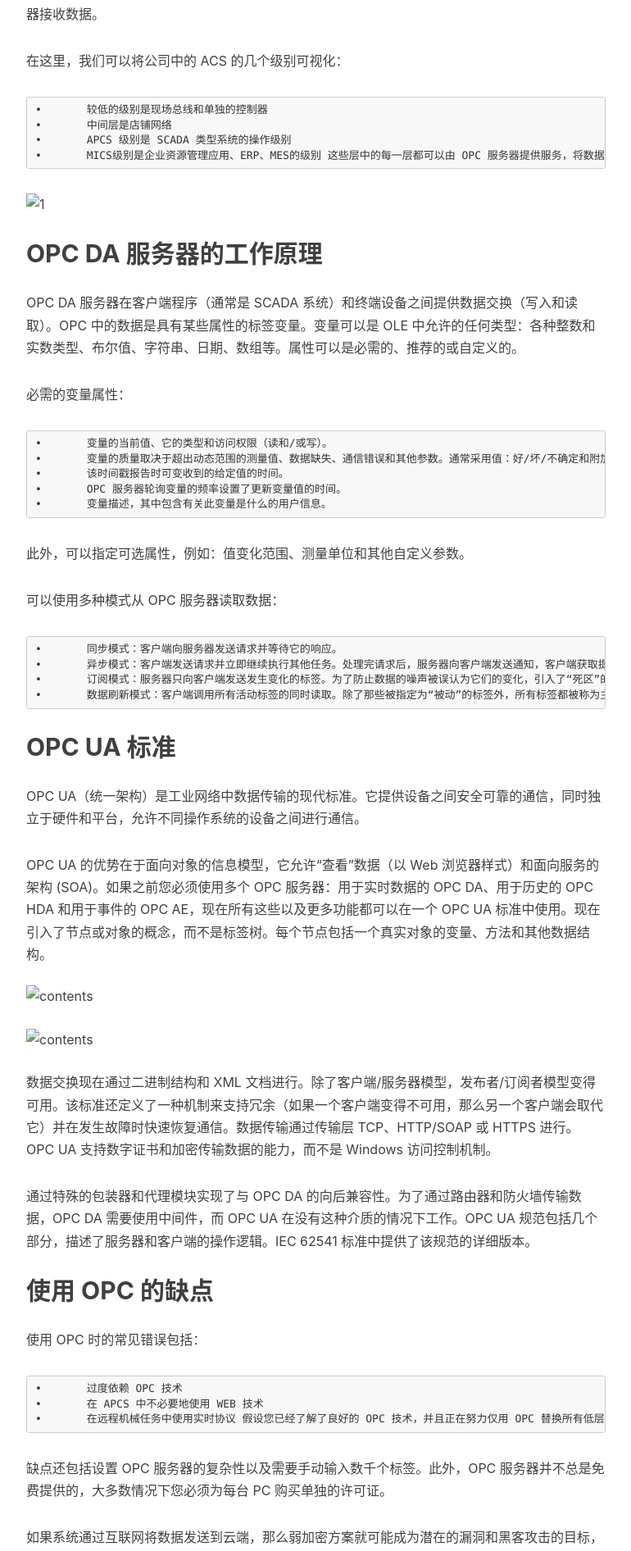
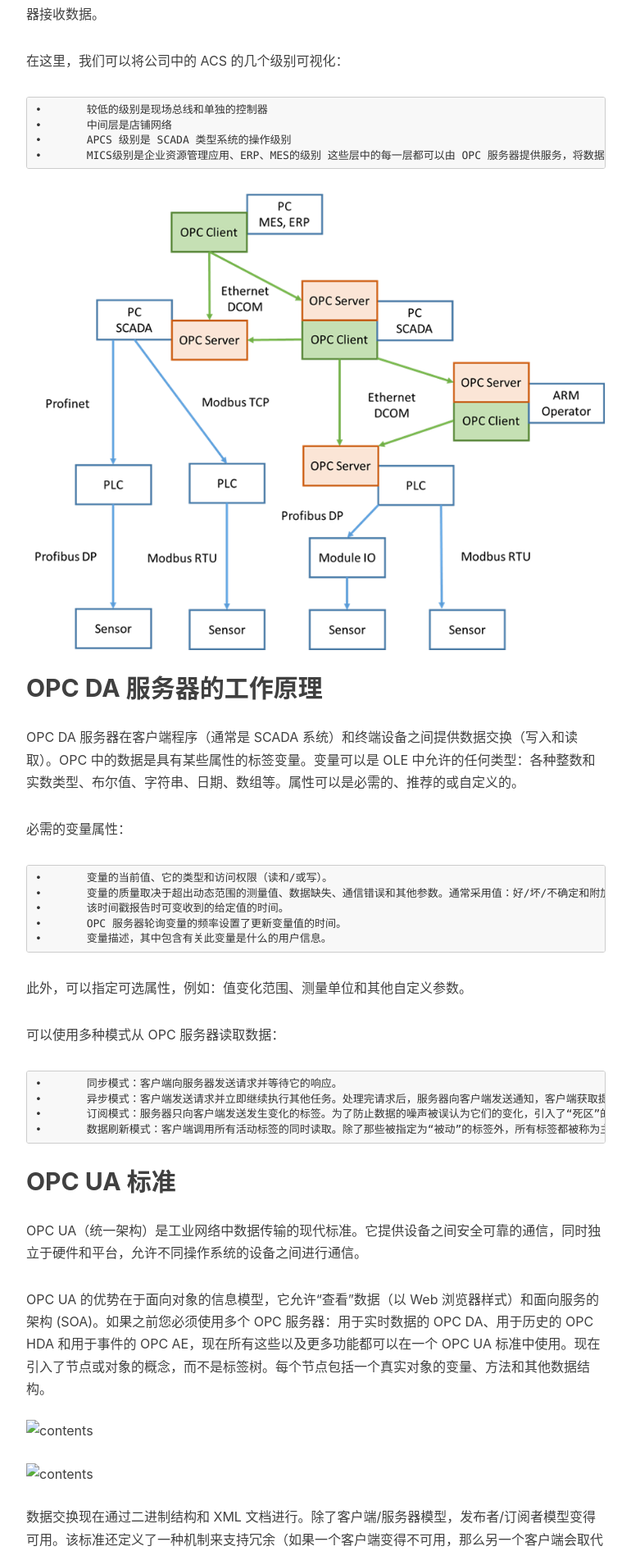
Before and after one commit to jiansiting/jiansiting.github.io, a Jekyll site: the page built from _posts/OPC DA 和 OPC UA 的标准介绍/2021-11-03-OPC DA 和 OPC UA 的标准介绍.md, in a window 1280 px wide. Shown: the part 1193-3085 px from the top of the page at 82% size, without its empty margins (233-1003 px from the left). Built offline with Jekyll 4.4.1, drawn with Linux system fonts in a browser that asks for light colours; nearby versions of some CDN libraries; our own code applies the rules of GitHub Pages for plain Markdown files; comment, search, counter and statistics services are not loaded.

Commit message:
Update 2021-11-03-OPC DA 和 OPC UA 的标准介绍.md

```diff
--- a/_posts/OPC DA 和 OPC UA 的标准介绍/2021-11-03-OPC DA 和 OPC UA 的标准介绍.md
+++ b/_posts/OPC DA 和 OPC UA 的标准介绍/2021-11-03-OPC DA 和 OPC UA 的标准介绍.md
@@ -29,7 +29,7 @@ OPC 由两部分组成：OPC 客户端和 OPC 服务器。OPC 服务器软件通
     •	MICS级别是企业资源管理应用、ERP、MES的级别
 这些层中的每一层都可以由 OPC 服务器提供服务，将数据提供给更高层的 OPC 客户端或相邻设备。
 
-![1](./1.png)
+![1](https://github.com/jiansiting/jiansiting.github.io/blob/master/_posts/OPC%20DA%20%E5%92%8C%20OPC%20UA%20%E7%9A%84%E6%A0%87%E5%87%86%E4%BB%8B%E7%BB%8D/1.png)
 
 ## OPC DA 服务器的工作原理
 OPC DA 服务器在客户端程序（通常是 SCADA 系统）和终端设备之间提供数据交换（写入和读取）。OPC 中的数据是具有某些属性的标签变量。变量可以是 OLE 中允许的任何类型：各种整数和实数类型、布尔值、字符串、日期、数组等。属性可以是必需的、推荐的或自定义的。
```
